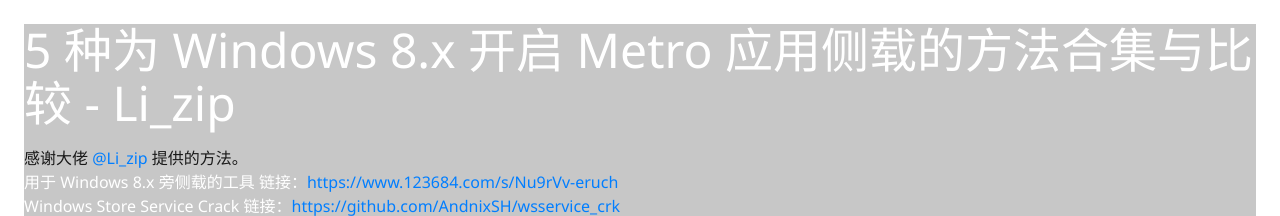
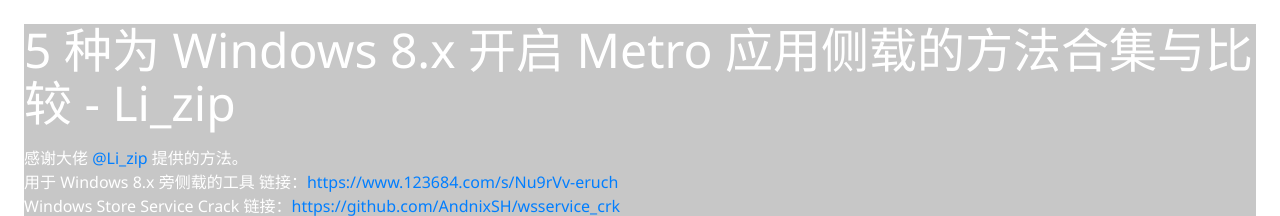
Before and after one commit to modernw/MetroTipsOnline, a plain HTML site: page Articles/5Methods/Index.html in a window 1280 px wide. Shown: the top 216 px of the page. Drawn offline with Linux system fonts and the light colour scheme; grey boxes are pictures that could not be loaded.

Commit message:
Update Index.html

```diff
--- a/Articles/5Methods/Index.html
+++ b/Articles/5Methods/Index.html
@@ -49,7 +49,7 @@
 <body>
 	<div id="article-toturial" style="background-color: rgba(0,0,0,0.22);">
 		<h1>5 种为 Windows 8.x 开启 Metro 应用侧载的方法合集与比较 - Li_zip</h1>
-		<soan>感谢大佬 <a class="navigation-text" href="https://space.bilibili.com/520126091" target="_blank">@Li_zip</a> 提供的方法。</soan>
+		<span>感谢大佬 <a class="navigation-text" href="https://space.bilibili.com/520126091" target="_blank">@Li_zip</a> 提供的方法。</span>
 		<span>用于 Windows 8.x 旁侧载的工具 链接：<a class="navigation-text" href="https://www.123684.com/s/Nu9rVv-eruch" target="_blank">https://www.123684.com/s/Nu9rVv-eruch</a></span>
 		<span>Windows Store Service Crack 链接：<a class="navigation-text" href="https://github.com/AndnixSH/wsservice_crk" target="_blank">https://github.com/AndnixSH/wsservice_crk</a></span>
 		<div id="bili-video">
```
